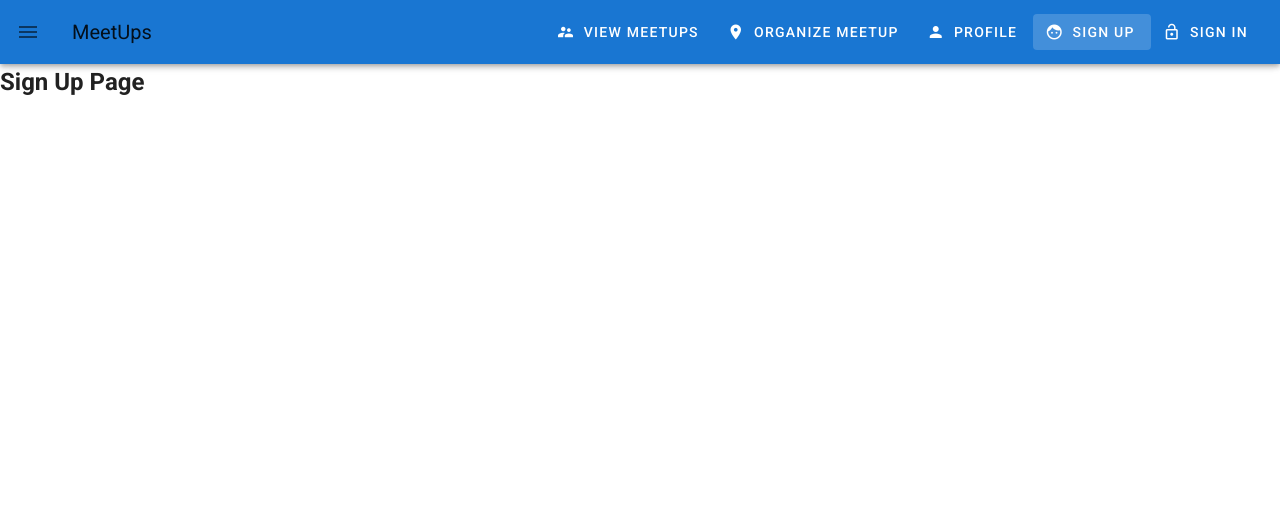
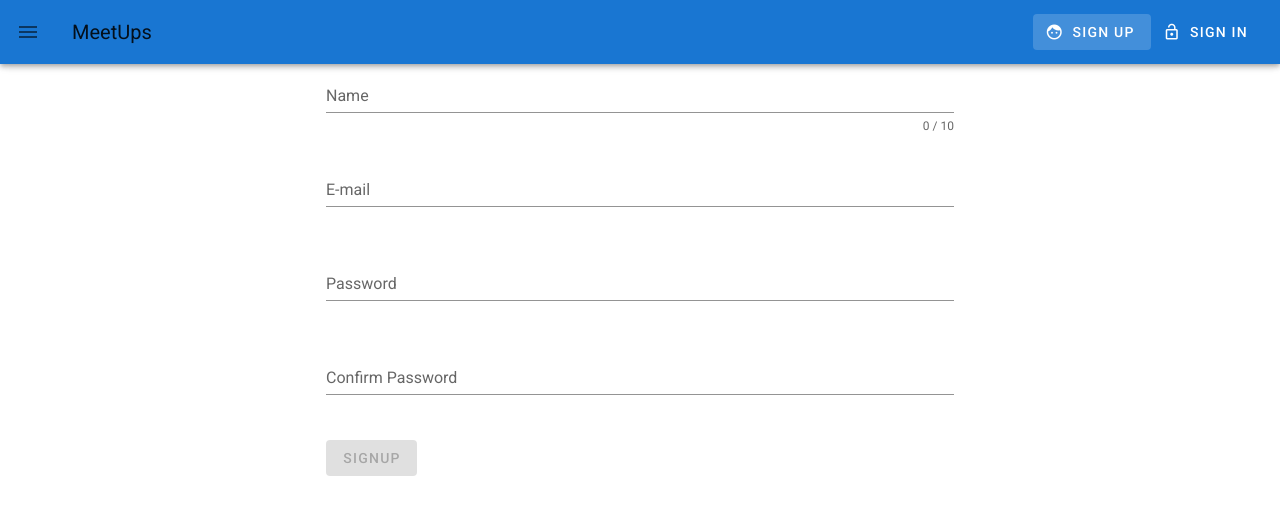
Before and after one commit to prady1900/meetup-manager, a Vue app: page /signup in a window 1280 px wide. Shown: the top 514 px of the page. Built offline with nearby package versions, Linux system fonts and the light colour scheme.

Commit message:
added Sign In Page

```diff
--- a/src/App.vue
+++ b/src/App.vue
@@ -8,7 +8,7 @@
         </v-toolbar-title>
         <v-spacer></v-spacer>
 
-        <v-btn text v-for="item in menus" :key="item.title" :to="item.link"
+        <v-btn text v-for="item in menuItems" :key="item.title" :to="item.link"
         class="hidden-sm-and-down white--text" >
           <v-icon left>{{ item.icon }}</v-icon>
           {{ item.title }}
@@ -36,7 +36,7 @@
         <v-list>
           <v-list dense>
             <v-list-item
-              v-for="item in menus"
+              v-for="item in menuItems"
               :key="item.title"
               link
               router
@@ -66,13 +66,26 @@ export default {
   data: () => ({
     //
     slide: false,
-    menus: [
+  }),
+  computed:{
+    menuItems(){
+      let menus = [
+
+      { icon: "face", title: "Sign up", link: "/signup" },
+      { icon: "lock_open", title: "Sign in", link: "/signin" },
+    ]
+    if(this.userAuthenticated){
+      menus = [
       { icon: "supervisor_account", title: "View Meetups", link: "/meetups" },
       { icon: "room", title: "Organize Meetup", link: "/meetup/new" },
       { icon: "person", title: "Profile", link: "/profile" },
-      { icon: "face", title: "Sign up", link: "/signup" },
-      { icon: "lock_open", title: "Sign in", link: "/signin" },
-    ],
-  }),
+      ]
+    }
+    return menus
+    },
+    userAuthenticated(){
+      return this.$store.getters.user !== null && this.$store.getters.user !== undefined
+    }
+  }
 };
 </script>
--- /dev/null
+++ b/src/components/Shared/alert.vue
@@ -0,0 +1,7 @@
+<template>
+
+<v-alert>
+
+</v-alert>
+
+</template>
--- a/src/components/User/SignIn.vue
+++ b/src/components/User/SignIn.vue
@@ -1,16 +1,7 @@
 <template>
 
-  <v-form ref="form" v-model="valid" lazy-validation>
+  <v-form ref="form" v-model="valid" lazy-validation @submit.prevent>
   <v-row>
-    <v-col xs="12" sm="12" md="6" offset-md="3">
-        <v-text-field
-        v-model="name"
-        :counter="10"
-        :rules="nameRules"
-        label="Name"
-        required
-      ></v-text-field>
-    </v-col>
 
     <v-col xs="12" sm="12" md="6" offset-md="3">
         <v-text-field
@@ -29,25 +20,15 @@
       ></v-text-field>
     </v-col>
 
-    <v-col xs="12" sm="12" md="6" offset-md="3">
-        <v-text-field
-          v-model="confirmPassword"
-          :rules="[comparePass]"
-          label="Confirm Password"
-          required
-      ></v-text-field>
-    </v-col>
-
 
     <v-col xs="12" sm="12" md="6" offset-md="3">
         <v-btn
       :disabled="!formisvalid"
       color="success"
       class="mr-4"
-      @click="onSignUp"
-      type="submit"
+      @click="onSignIn"
     >
-      SignUp
+      Sign In
     </v-btn>
     </v-col>
 
@@ -73,26 +54,31 @@ export default {
       ],
 
     password: '',
-    confirmPassword:''
   }),
 
   computed:{
-    comparePass(){
-      return this.password !== this.confirmPassword ? 'Password Do not Match' : ''
-    },
     formisvalid(){
       return this.name !== ' '&&
       this.email !== ' '&&
-      this.password !==' '&&
-      this.confirmPassword !== ''
+      this.password !==' '
+    },
+    user(){
+      return this.$store.getters.user
+    }
+  },
+  watch:{
+    user(value){
+      if(value !== null  && value !== undefined){
+        this.$router.push('/')
+      }
     }
   },
 
   methods: {
-    onSignUp(){
+    onSignIn(){
       this.$refs.form.validate()
       // Vuex
-      this.$store.dispatch('signUserUp',{email: this.email, password: this.password})
+      this.$store.dispatch('signUserIn',{email: this.email, password: this.password})
     }
   },
 
--- a/src/components/User/signUp.vue
+++ b/src/components/User/signUp.vue
@@ -1,9 +1,111 @@
 <template>
-  <h2>Sign Up Page</h2>
+
+  <v-form ref="form" v-model="valid" lazy-validation @submit.prevent>
+  <v-row>
+    <v-col xs="12" sm="12" md="6" offset-md="3">
+        <v-text-field
+        v-model="name"
+        :counter="10"
+        :rules="nameRules"
+        label="Name"
+        required
+      ></v-text-field>
+    </v-col>
+
+    <v-col xs="12" sm="12" md="6" offset-md="3">
+        <v-text-field
+          v-model="email"
+          :rules="emailRules"
+          label="E-mail"
+          required
+      ></v-text-field>
+    </v-col>
+
+    <v-col xs="12" sm="12" md="6" offset-md="3">
+        <v-text-field
+          v-model="password"
+          label="Password"
+          required
+      ></v-text-field>
+    </v-col>
+
+    <v-col xs="12" sm="12" md="6" offset-md="3">
+        <v-text-field
+          v-model="confirmPassword"
+          :rules="[comparePass]"
+          label="Confirm Password"
+          required
+      ></v-text-field>
+    </v-col>
+
+
+    <v-col xs="12" sm="12" md="6" offset-md="3">
+        <v-btn
+      :disabled="!formisvalid"
+      color="success"
+      class="mr-4"
+      @click="onSignUp"
+    >
+      SignUp
+    </v-btn>
+    </v-col>
+
+
+  </v-row>
+  </v-form>
+
 </template>
 
 <script>
 export default {
+  data: ()=>({
+    valid: true,
+    name:'',
+    nameRules:[
+      v => !!v || 'Name is required',
+      v => (v && v.length <= 10) || 'Name must be less than 10 characters',
+    ],
+    email: '',
+    emailRules: [
+      v => !!v || 'E-mail is required',
+      v => /.+@.+\..+/.test(v) || 'E-mail must be valid',
+      ],
+
+    password: '',
+    confirmPassword:''
+  }),
+
+  computed:{
+    comparePass(){
+      return this.password !== this.confirmPassword ? 'Password Do not Match' : ''
+    },
+    formisvalid(){
+      return this.name !== ' '&&
+      this.email !== ' '&&
+      this.password !==' '&&
+      this.confirmPassword !== ''
+    },
+    user(){
+      return this.$store.getters.user
+    }
+  },
+  watch:{
+    user(value){
+      if(value !== null  && value !== undefined){
+        this.$router.push('/')
+      }
+    }
+  },
+
+  methods: {
+    onSignUp(){
+      this.$refs.form.validate()
+      // Vuex
+      this.$store.dispatch('signUserUp',{email: this.email, password: this.password})
+    }
+  },
+
+
 
 }
 </script>
--- a/src/main.js
+++ b/src/main.js
@@ -6,10 +6,14 @@ import vuetify from './plugins/vuetify'
 import 'material-design-icons-iconfont/dist/material-design-icons.css'
 import DateFilter from './filters/date'
 import * as firebase from 'firebase/app'
+import AlertCmp from './components/Shared/alert.vue'
 
 
 Vue.config.productionTip = false
 Vue.filter('date',DateFilter)
+
+Vue.component(AlertCmp)
+
 new Vue({
   router,
   store,
--- a/src/store/index.js
+++ b/src/store/index.js
@@ -2,6 +2,7 @@ import Vue from 'vue'
 import Vuex from 'vuex'
 
 import firebase from 'firebase/app'
+require('firebase/auth');
 
 Vue.use(Vuex)
 
@@ -23,10 +24,9 @@ export const store = new Vuex.Store({
         description: 'sdaigsdogffgasgfukagdfgaigsd9asuda'
       }
     ],
-    user: {
-      id: 'dsfsdf',
-      registeredMeetUps: ['0'],
-    }
+    user: null,
+    loading: false,
+    error: null,
   },
   getters: {
     loadedMeetUps(state) {
@@ -43,6 +43,9 @@ export const store = new Vuex.Store({
           return meetup.id === meetUpId
         })
       }
+    },
+    user (state) {
+      return state.user
     }
   },
   mutations: {
@@ -51,6 +54,15 @@ export const store = new Vuex.Store({
     },
     setUser(state, payload){
       state.user = payload
+    },
+    setLoading(state, payload){
+      state.loading = payload
+    },
+    setError(state, payload){
+      state.error = payload
+    },
+    clearError(state){
+      state.error = null
     }
   },
   actions: {
@@ -68,10 +80,14 @@ export const store = new Vuex.Store({
       commit('createMeetUp', meetUps)
     },
     signUserUp ({commit}, payload) {
-      console.log("values", payload.password, payload.email)
+
+      commit('setLoading',true)
+
       firebase.auth().createUserWithEmailAndPassword(payload.email, payload.password)
         .then(
           user => {
+            commit('clearError')
+            commit('setLoading',false)
             const newUser = {
               id: user.uid,
               registeredMeetups: []
@@ -81,10 +97,34 @@ export const store = new Vuex.Store({
         )
         .catch(
           error => {
+            commit('setLoading',false)
+            commit('setError', error)
             console.log(error)
           }
         )
     },
+    signUserIn({commit}, payload){
+
+      commit('setLoading',true)
+
+      firebase.auth().signInWithEmailAndPassword(payload.email,payload.password).then(
+        user => {
+          commit('clearError')
+          commit('setLoading',false)
+          const newUser = {
+            id: user.uid,
+            registeredMeetups:[]
+          }
+          commit('setUser',newUser)
+        }
+      ).catch(
+        error => {
+          commit('setLoading',false)
+          commit('setError', error)
+          console.log(error);
+        }
+      )
+    }
   },
 
 
```
